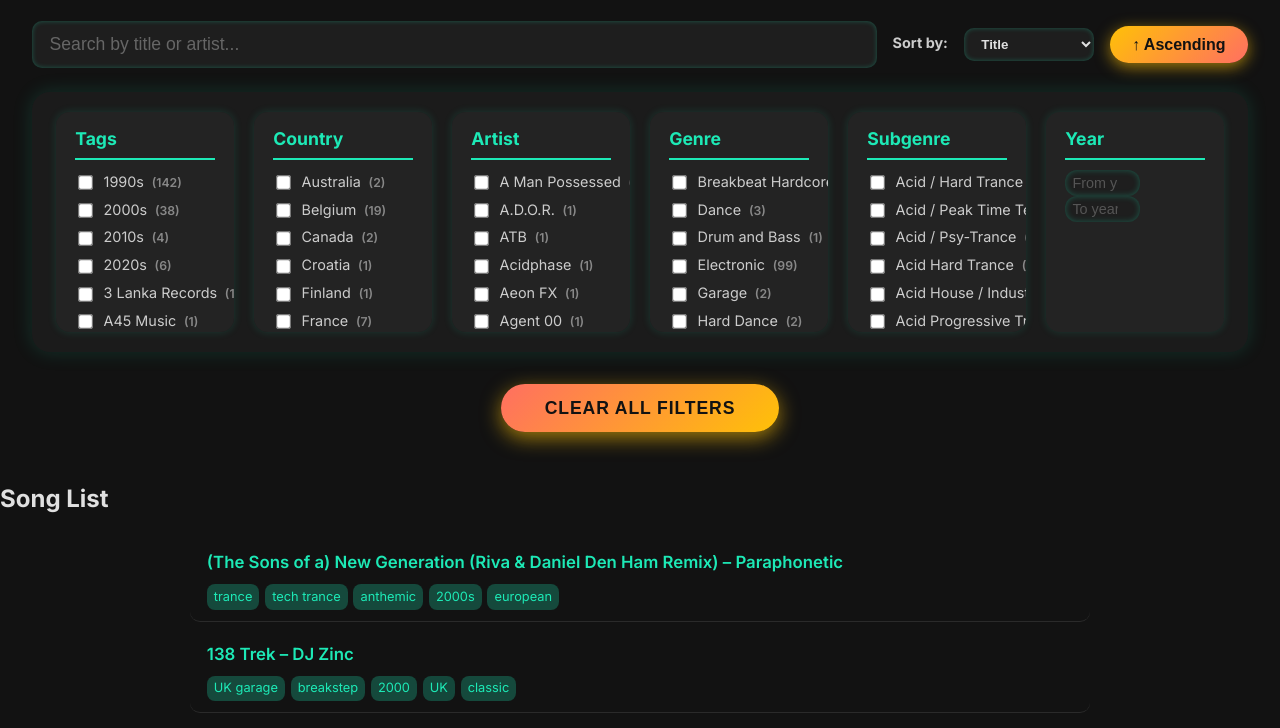
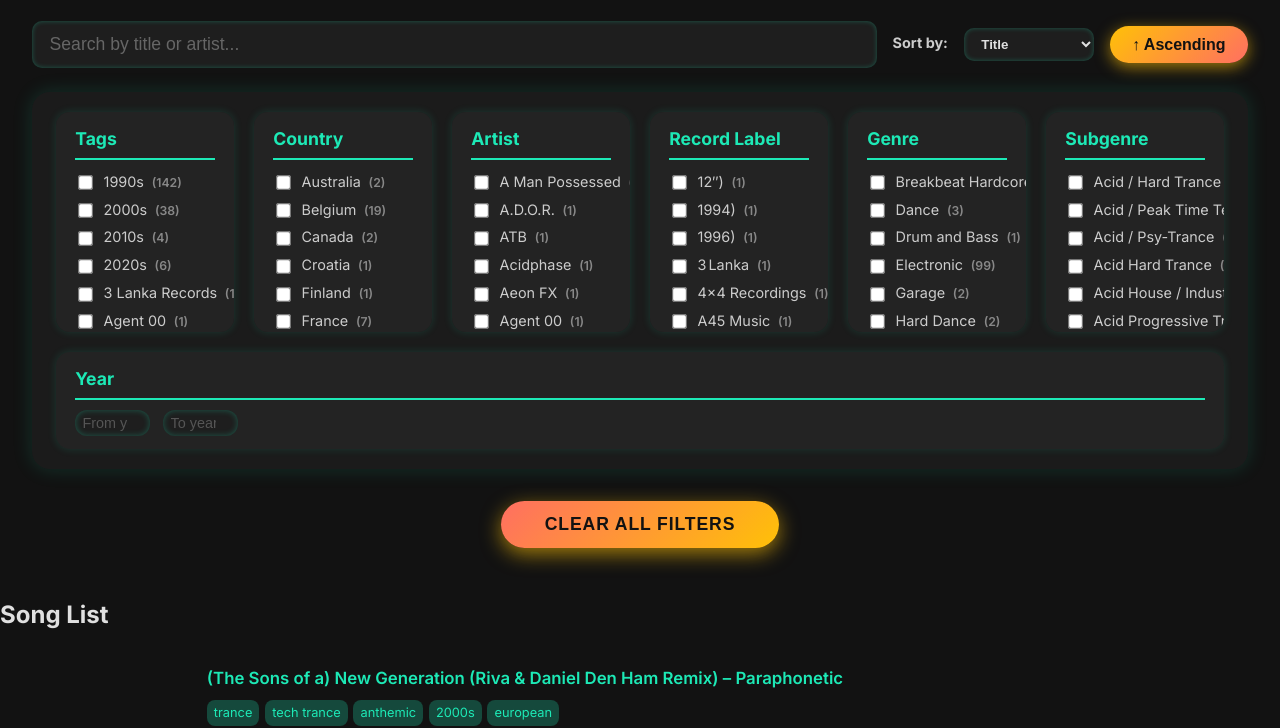
Before and after one commit to yyb334/Classic-Electronic-Archive, a plain HTML site: page index.html in a window 1280 px wide. Shown: the part 91-819 px from the top of the page. Drawn offline with Linux system fonts and the light colour scheme.

Commit message:
Add record label filtering

```diff
--- a/index.html
+++ b/index.html
@@ -44,6 +44,11 @@
         <div id="artist-list" role="group" aria-label="Filter by artist"></div>
       </div>
 
+      <div id="label-filter-section">
+        <h3>Record Label</h3>
+        <div id="label-list" role="group" aria-label="Filter by record label"></div>
+      </div>
+
       <div id="genre-filter-section">
         <h3>Genre</h3>
         <div id="genre-list" role="group" aria-label="Filter by genre"></div>
--- a/script.js
+++ b/script.js
@@ -3,6 +3,7 @@ const selectedFilters = {
   tags: [],
   countries: [],
   artists: [],
+  labels: [],
   genres: [],
   subgenres: [],
   yearMin: null,
@@ -129,6 +130,19 @@ function normalizeCountry(country) {
   return COUNTRY_NORMALIZATION[key] || country;
 }
 
+// Split a label string into individual clean label names
+function parseLabels(labelStr) {
+  return labelStr
+    .split(/[\/,]/)
+    .map(l =>
+      l
+        .replace(/\(.*?\)/g, '')
+        .replace(/licensed to/gi, '')
+        .trim()
+    )
+    .filter(Boolean);
+}
+
 // Fetch songs.json data
 async function fetchSongs() {
   const response = await fetch('songs.json');
@@ -173,6 +187,12 @@ function filterSongsWithOverride(group, overrideValues) {
 
     const artistsToCheck = group === 'artists' ? overrideValues : selectedFilters.artists;
     if (artistsToCheck.length && !artistsToCheck.includes(song.artist)) return false;
+
+    const labelsToCheck = group === 'labels' ? overrideValues : selectedFilters.labels;
+    if (labelsToCheck.length) {
+      const songLabels = Array.isArray(song.label) ? song.label : [song.label];
+      if (!labelsToCheck.some(l => songLabels.includes(l))) return false;
+    }
 
     const genresToCheck = group === 'genres' ? overrideValues : selectedFilters.genres;
     if (genresToCheck.length && !genresToCheck.some(g => (song.genre || []).includes(g))) return false;
@@ -247,6 +267,7 @@ function renderAllFilters() {
   renderCheckboxFilterWithCounts('tag-list', getUniqueTags(), 'tags');
   renderCheckboxFilterWithCounts('country-list', getUniqueValues('country'), 'countries');
   renderCheckboxFilterWithCounts('artist-list', getUniqueValues('artist'), 'artists');
+  renderCheckboxFilterWithCounts('label-list', getUniqueValues('label'), 'labels');
   renderCheckboxFilterWithCounts('genre-list', getUniqueValues('genre'), 'genres');
   renderCheckboxFilterWithCounts('subgenre-list', getUniqueValues('subgenre'), 'subgenres');
 }
@@ -297,6 +318,10 @@ function applyFilters() {
       if (!selectedFilters.countries.some(c => songCountries.includes(c))) return false;
     }
     if (selectedFilters.artists.length && !selectedFilters.artists.includes(song.artist)) return false;
+    if (selectedFilters.labels.length) {
+      const songLabels = Array.isArray(song.label) ? song.label : [song.label];
+      if (!selectedFilters.labels.some(l => songLabels.includes(l))) return false;
+    }
     if (selectedFilters.genres.length && !selectedFilters.genres.some(g => (song.genre || []).includes(g))) return false;
     if (selectedFilters.subgenres.length && !selectedFilters.subgenres.some(sg => (song.subgenre || []).includes(sg))) return false;
     if (selectedFilters.yearMin !== null && (song.releaseYear === undefined || song.releaseYear < selectedFilters.yearMin)) return false;
@@ -428,6 +453,16 @@ async function init() {
       new Set(song.normalizedTags.flatMap(consolidateTagForFilter))
     );
 
+    // Parse record labels and remove them from filter tags
+    if (song.label) {
+      if (typeof song.label === 'string') song.label = parseLabels(song.label);
+      else if (!Array.isArray(song.label)) song.label = [];
+      const labelSet = new Set(song.label.map(l => l.toLowerCase()));
+      song.filterTags = song.filterTags.filter(t => !labelSet.has(t.toLowerCase()));
+    } else {
+      song.label = [];
+    }
+
     if (typeof song.country === 'string') {
       song.country = song.country
         .split('/')
```
